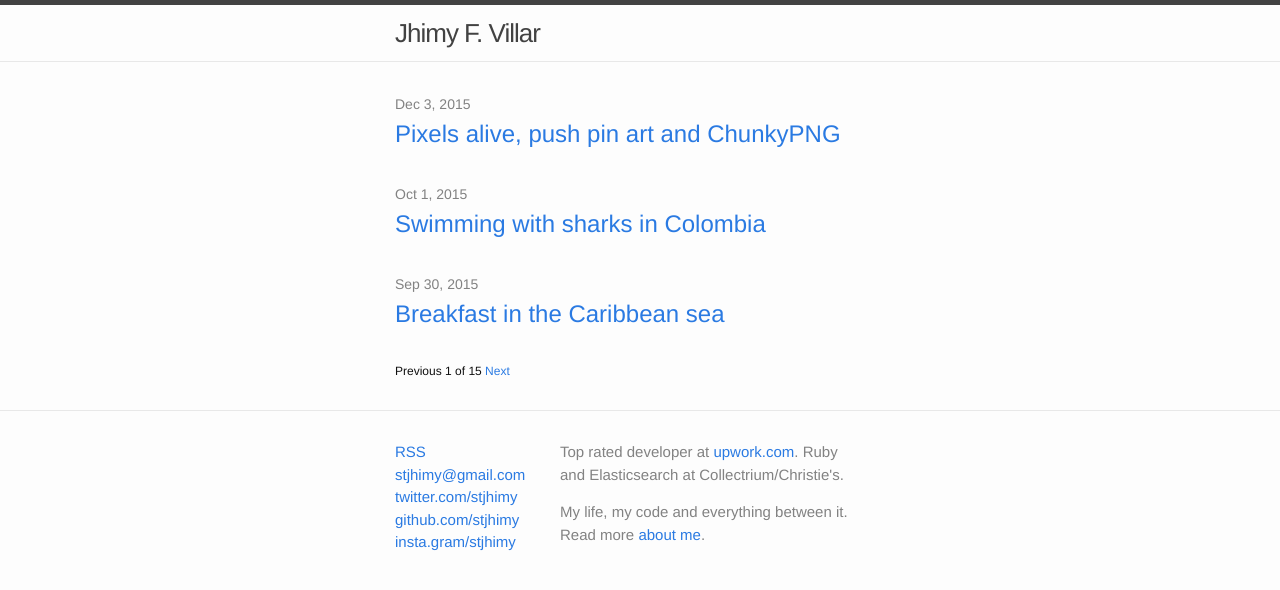
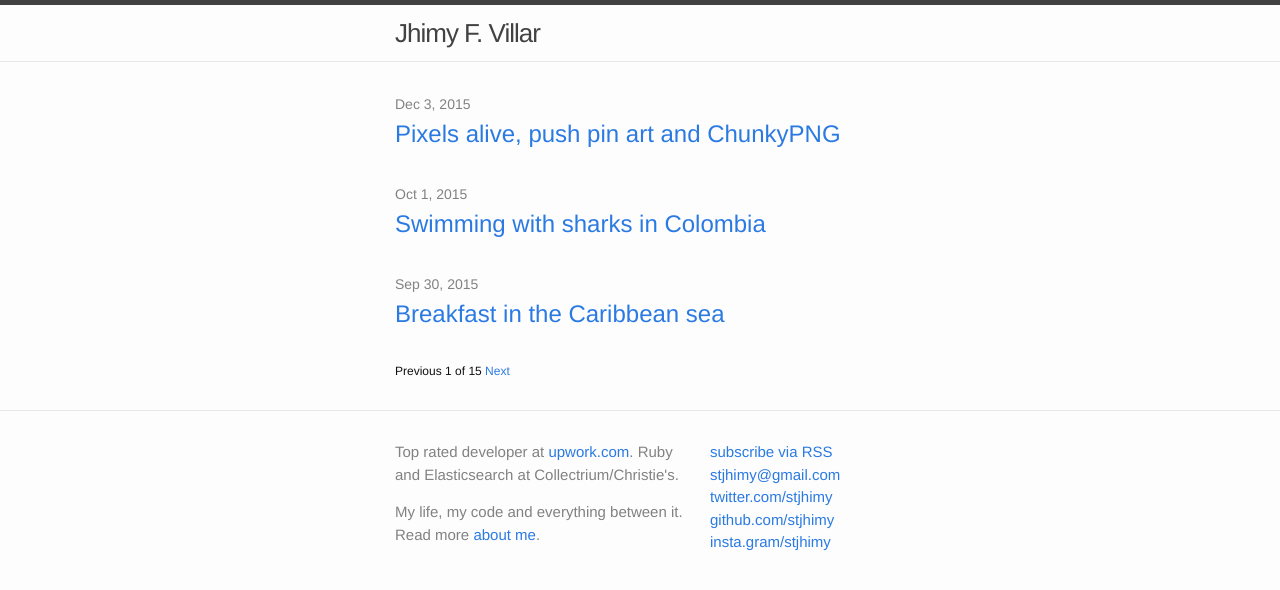
Before and after one commit to stjhimy/stjhimy.github.io, a Jekyll site: the page built from index.html, in a window 1280 px wide. Shown: the top 590 px of the page. Built offline with Jekyll 4.4.1, drawn with Linux system fonts in a browser that asks for light colours; the list of posts is cut into pages by our own code.

Commit message:
Fix footer

```diff
--- a/_includes/footer.html
+++ b/_includes/footer.html
@@ -4,10 +4,15 @@
 
     <div class="footer-col-wrapper">
 
+      <div class="footer-col footer-col-3">
+        <p>Top rated developer at <a href="upwork.com">upwork.com</a>. Ruby and Elasticsearch at Collectrium/Christie's.<p>
+        <p>My life, my code and everything between it. Read more <a href="/humans.txt" target="blank">about me</a>.</p>
+      </div>
+
       <div class="footer-col footer-col-2">
         <ul class="social-media-list">
           <li>
-            <a href="/feed.xml" target="blank"><span class="username">RSS</span></a>
+            <a href="/feed.xml" target="blank"><span class="username">subscribe via RSS</span></a>
           </li>
           <li>
             <a href="mailto:stjhimy@gmail.com" target="blank"><span class="username">stjhimy@gmail.com</span></a>
@@ -24,10 +29,6 @@
         </ul>
       </div>
 
-      <div class="footer-col footer-col-3">
-        <p>Top rated developer at <a href="upwork.com">upwork.com</a>. Ruby and Elasticsearch at Collectrium/Christie's.<p>
-        <p>My life, my code and everything between it. Read more <a href="/humans.txt" target="blank">about me</a>.</p>
-      </div>
     </div>
 
   </div>
```
